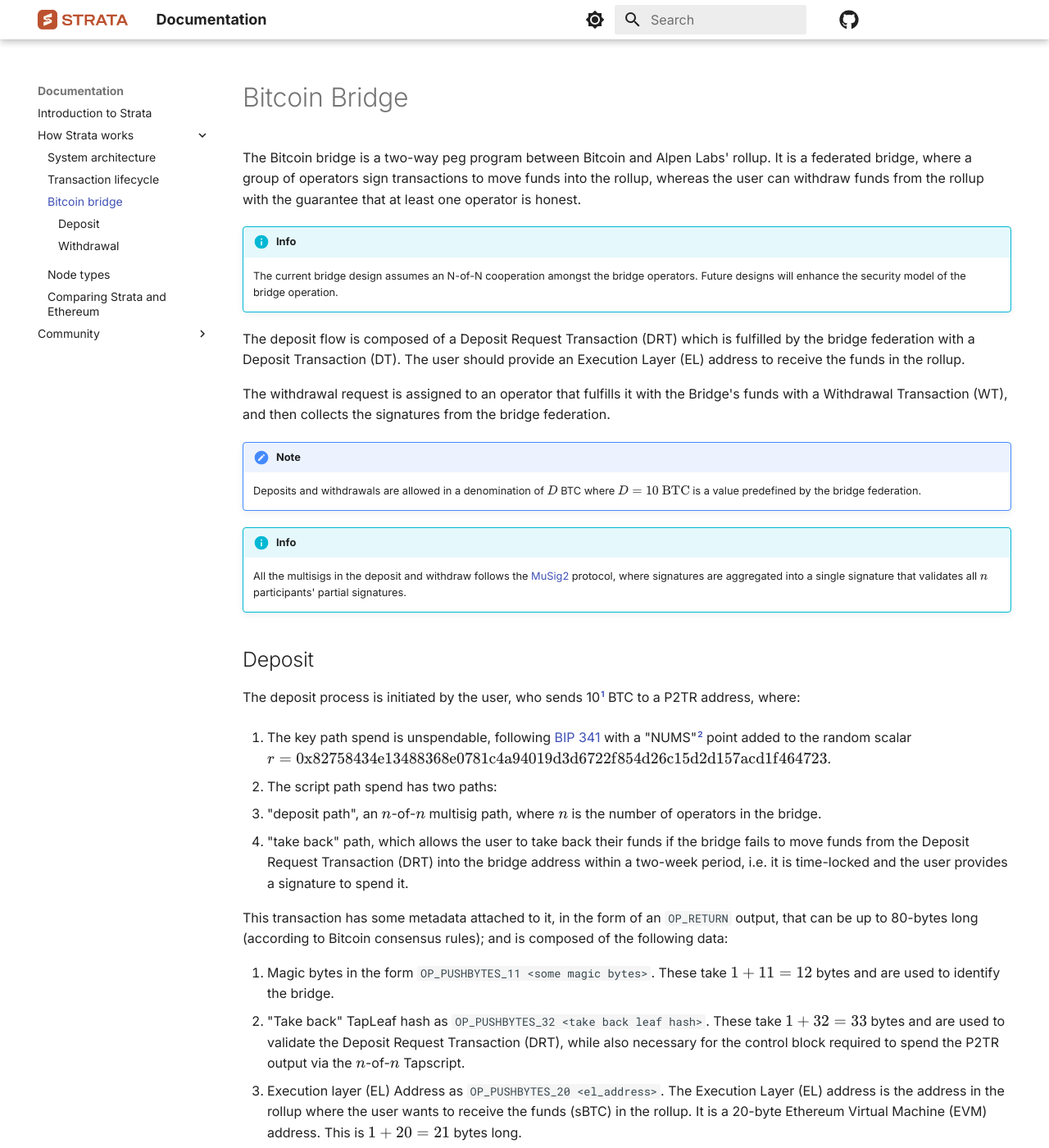
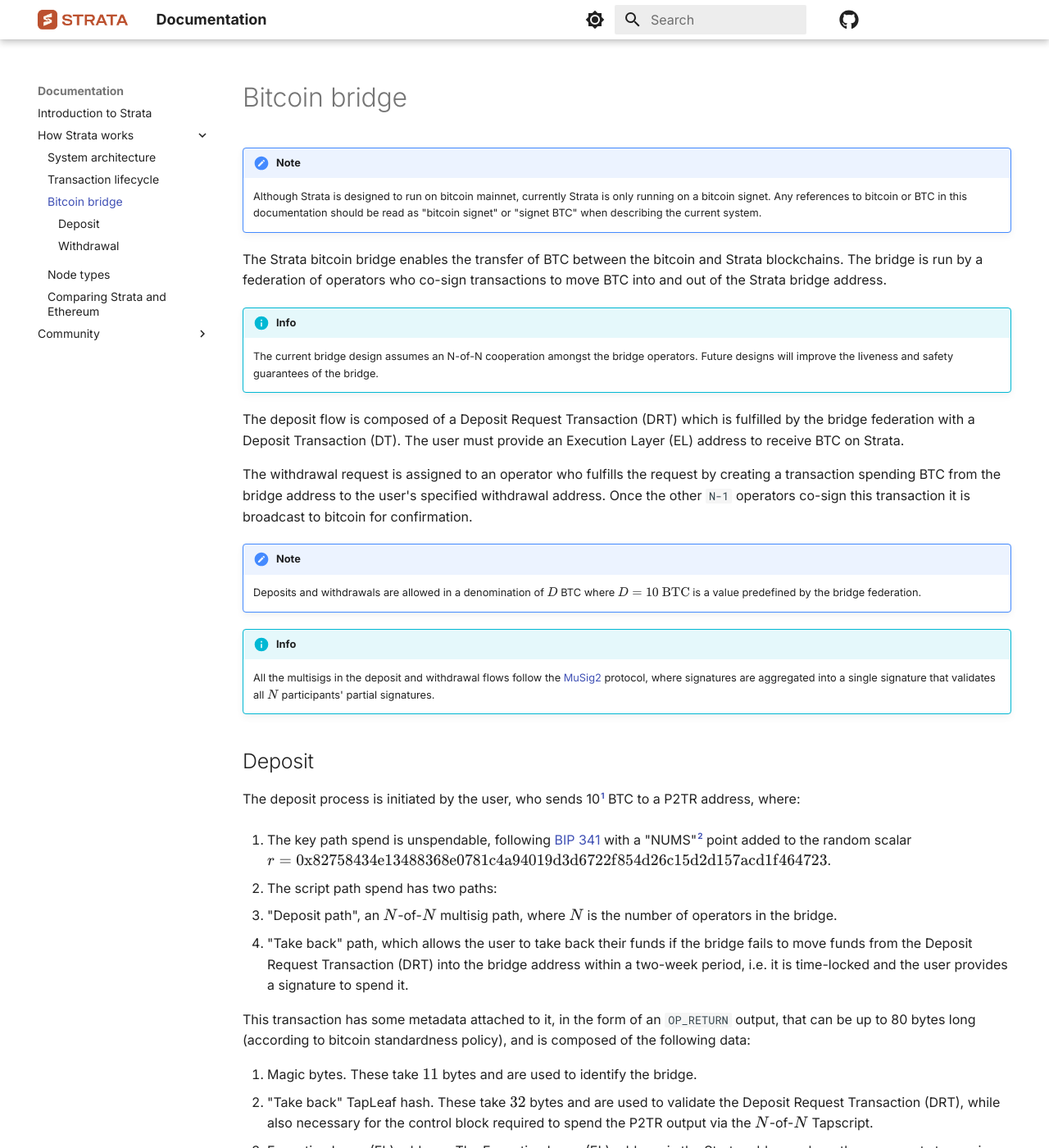
Before and after one commit to alpenlabs/docs, an MkDocs documentation site: the page built from docs/technical/bitcoin-bridge.md, in a window 1280 px wide and 1400 px high. Shown: the whole window at 82% size. Built offline with MkDocs 1.6.1 and Material for MkDocs 9.7.7, drawn with Linux system fonts in a browser that asks for light colours; comment, search, counter and statistics services are not loaded; some of the changed text lies outside the part shown.

Commit message:
Update bitcoin-bridge.md (#3)
* Update bitcoin-bridge.md

* fix(bridge): NUMS point

---------

Co-authored-by: Jose Storopoli <jose@storopoli.io>

```diff
--- a/docs/technical/bitcoin-bridge.md
+++ b/docs/technical/bitcoin-bridge.md
@@ -1,25 +1,31 @@
-# Bitcoin Bridge
+# Bitcoin bridge
 
-The Bitcoin bridge is a two-way peg program between Bitcoin and Alpen Labs' rollup.
-It is a federated bridge, where a group of operators
-sign transactions to move funds into the rollup,
-whereas the user can withdraw funds from the rollup with the guarantee
-that at least one operator is honest.
+!!! note
+
+    Although Strata is designed to run on bitcoin mainnet,
+    currently Strata is only running on a bitcoin signet.
+    Any references to bitcoin or BTC in this documentation should be read
+    as "bitcoin signet" or "signet BTC" when describing the current system.
+
+The Strata bitcoin bridge enables the transfer of BTC between the bitcoin
+and Strata blockchains.
+The bridge is run by a federation of operators who
+co-sign transactions to move BTC into and out of the Strata bridge address.
 
 !!! info
 
     The current bridge design assumes an N-of-N cooperation amongst
     the bridge operators.
-    Future designs will enhance the security model of the bridge operation.
+    Future designs will improve the liveness and safety guarantees of the bridge.
 
 The deposit flow is composed of a Deposit Request Transaction (DRT)
 which is fulfilled by the bridge federation with a Deposit Transaction (DT).
-The user should provide an Execution Layer (EL) address to receive the funds
-in the rollup.
+The user must provide an Execution Layer (EL) address to receive BTC on Strata.
 
-The withdrawal request is assigned to an operator that fulfills it
-with the Bridge's funds with a Withdrawal Transaction (WT),
-and then collects the signatures from the bridge federation.
+The withdrawal request is assigned to an operator who fulfills the request
+by creating a transaction spending BTC from the bridge address to the user's
+specified withdrawal address. Once the other `N-1` operators co-sign this transaction
+it is broadcast to bitcoin for confirmation.
 
 !!! note
 
@@ -28,17 +34,17 @@ and then collects the signatures from the bridge federation.
 
 !!! info
 
-    All the multisigs in the deposit and withdraw follows
+    All the multisigs in the deposit and withdrawal flows follow
     the [MuSig2](https://github.com/bitcoin/bips/blob/master/bip-0327.mediawiki)
     protocol, where signatures are aggregated into a single signature
-    that validates all $n$ participants' partial signatures.
+    that validates all $N$ participants' partial signatures.
 
 ## Deposit
 
 The deposit process is initiated by the user,
 who sends 10[^fees] BTC to a P2TR address, where:
 
-[^fees]: The user must pay the Bitcoin network fees for both the Deposit Request and Deposit Transactions.
+[^fees]: The user must pay the bitcoin network fees for both the Deposit Request and Deposit Transactions.
 
 1. The key path spend is unspendable, following
    [BIP 341](https://github.com/bitcoin/bips/blob/master/bip-0341.mediawiki#constructing-and-spending-taproot-outputs)
@@ -47,8 +53,9 @@ who sends 10[^fees] BTC to a P2TR address, where:
 
 [^nums]:
     "Nothing Up My Sleeve" (NUMS) point,
-    i.e., a point with unknown discrete logarithm, chosen as $H = lift_x(G)$
-    where $G$ is the secp256k1 generator point,
+    i.e., a point with unknown discrete logarithm,
+    constructed by taking the hash of the standard uncompressed encoding of
+    the [secp256k1](https://www.secg.org/sec2-v2.pdf) base point $G$ as $X$ coordinate,
     as per [BIP 341](https://github.com/bitcoin/bips/blob/master/bip-0341.mediawiki#constructing-and-spending-taproot-outputs).
     An unspendable pubkey is a point on the curve whose discrete log
     is not known with respect to the generator point $G$.
@@ -56,30 +63,30 @@ who sends 10[^fees] BTC to a P2TR address, where:
     used to generate the pubkey by shifting the NUMS point.
 
 1. The script path spend has two paths:
-   1. "deposit path", an $n$-of-$n$ multisig path,
-      where $n$ is the number of operators in the bridge.
-   1. "take back" path,
+   1. "Deposit path", an $N$-of-$N$ multisig path,
+      where $N$ is the number of operators in the bridge.
+   1. "Take back" path,
       which allows the user to take back their funds if the bridge fails to
       move funds from the Deposit Request Transaction (DRT)
       into the bridge address within a two-week period,
       i.e. it is time-locked and the user provides a signature to spend it.
 
 This transaction has some metadata attached to it, in the form of an `OP_RETURN`
-output, that can be up to 80-bytes long (according to Bitcoin consensus rules);
+output, that can be up to 80 bytes long (according to bitcoin standardness policy),
 and is composed of the following data:
 
-1. Magic bytes in the form `OP_PUSHBYTES_11 <some magic bytes>`.
-   These take $1 + 11 = 12$ bytes and are used to identify the bridge.
-1. "Take back" TapLeaf hash as `OP_PUSHBYTES_32 <take back leaf hash>`.
-   These take $1 + 32 = 33$ bytes and are used to validate the
+1. Magic bytes.
+   These take $11$ bytes and are used to identify the bridge.
+1. "Take back" TapLeaf hash.
+   These take $32$ bytes and are used to validate the
    Deposit Request Transaction (DRT),
    while also necessary for the control block required
-   to spend the P2TR output via the $n$-of-$n$ Tapscript.
-1. Execution layer (EL) Address as `OP_PUSHBYTES_20 <el_address>`.
-   The Execution Layer (EL) address is the address in the rollup where
-   the user wants to receive the funds (sBTC) in the rollup.
+   to spend the P2TR output via the $N$-of-$N$ Tapscript.
+1. Execution Layer (EL) address.
+   The Execution Layer (EL) address is the Strata address where
+   the user wants to receive the BTC in Strata.
    It is a 20-byte Ethereum Virtual Machine (EVM) address.
-   This is $1 + 20 = 21$ bytes long.
+   This is $20$ bytes long.
 
 The bridge monitors the blockchain for incoming transactions,
 which can be detected by the `OP_RETURN` output.
@@ -90,7 +97,7 @@ and the full Taproot commitment.
 If the Deposit Request Transaction (DRT) is valid,
 the bridge operators fulfill the deposit with a Deposit Transaction (DT)
 that transfers the BTC to the bridge address's UTXO set
-and also mints the same amount of sBTC in the rollup to
+and also mints the same amount of BTC to
 the Execution Layer (EL) address provided by the user.
 
 Below in the figure is the deposit flow:
@@ -112,20 +119,18 @@ sequenceDiagram
 
 ## Withdrawal
 
-All withdrawals take place through the bridge's UTXO set.
+The user requests a withdrawal on Strata and an operator is assigned to
+fulfill the request on bitcoin:
 
-The user requests a withdrawal in the rollup and an operator is assigned to
-fulfill the request in the Bitcoin network:
-
-1. The user requests a withdrawal from the rollup making sure to burn the
-   same amount of `sBTC`.
+1. The user requests a withdrawal making sure to burn the
+   same amount of `BTC` on Strata.
 1. The assigned operator creates and signs a Withdrawal Transaction
-   (WT) where they spend 10 BTC from the Bridge Address' UTXO set,
-   while subtracting the operator's fee and the transaction fee;
+   (WT) where they spend 10 BTC from the bridge address' UTXO set,
+   while subtracting the operator's fee and the mining fee,
    and requests the other $N−1$ operators to sign
    the Withdrawal Transaction.
 1. Once all the signatures have been aggregated, the transaction is submitted to
-   the Bitcoin network.
+   bitcoin.
 1. Once the transaction is confirmed,
    the withdrawal request is fulfilled.
 
--- a/project-words.txt
+++ b/project-words.txt
@@ -31,6 +31,7 @@ satoshis
 secp
 snarknado
 squidfunk
+standardness
 timelock
 txid
 unspendable
```
